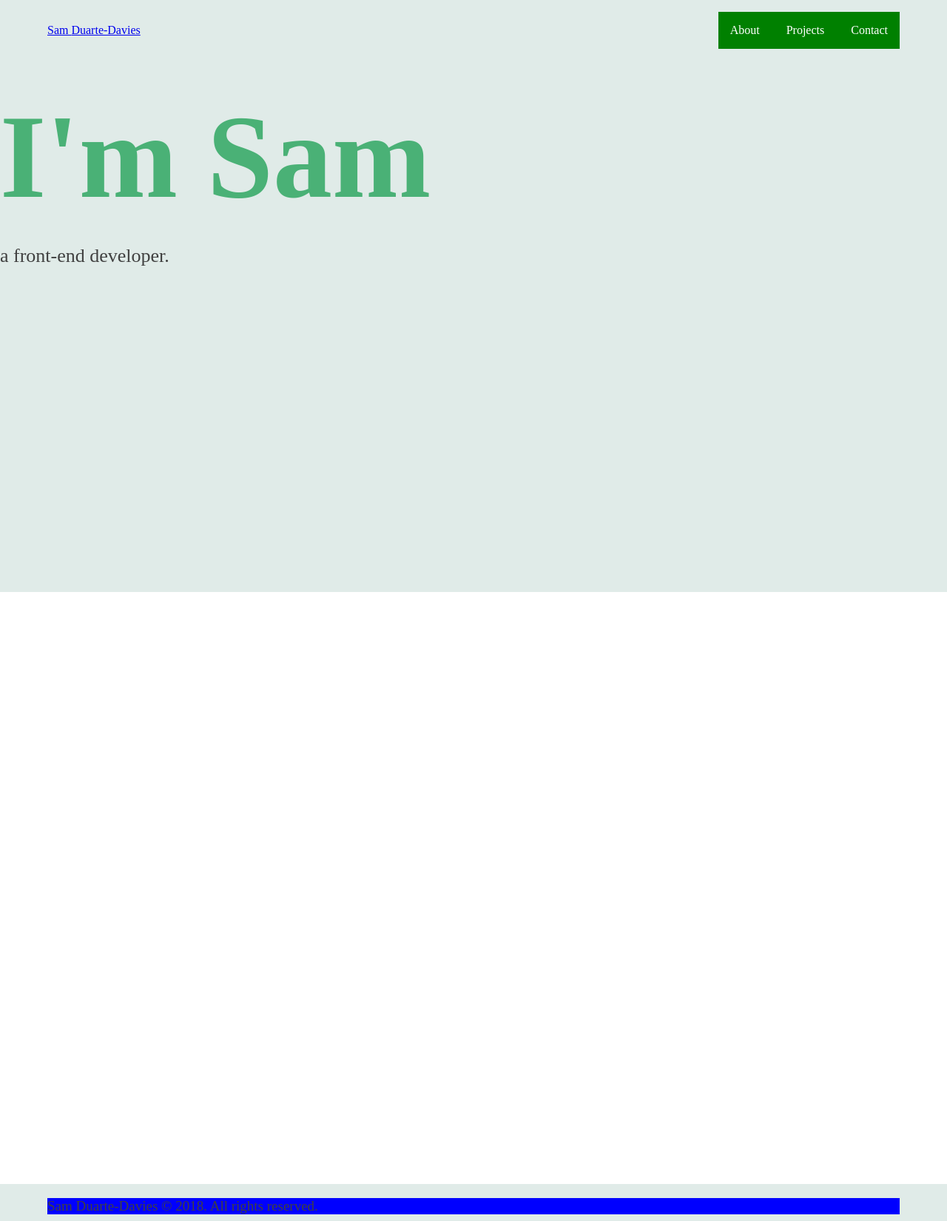
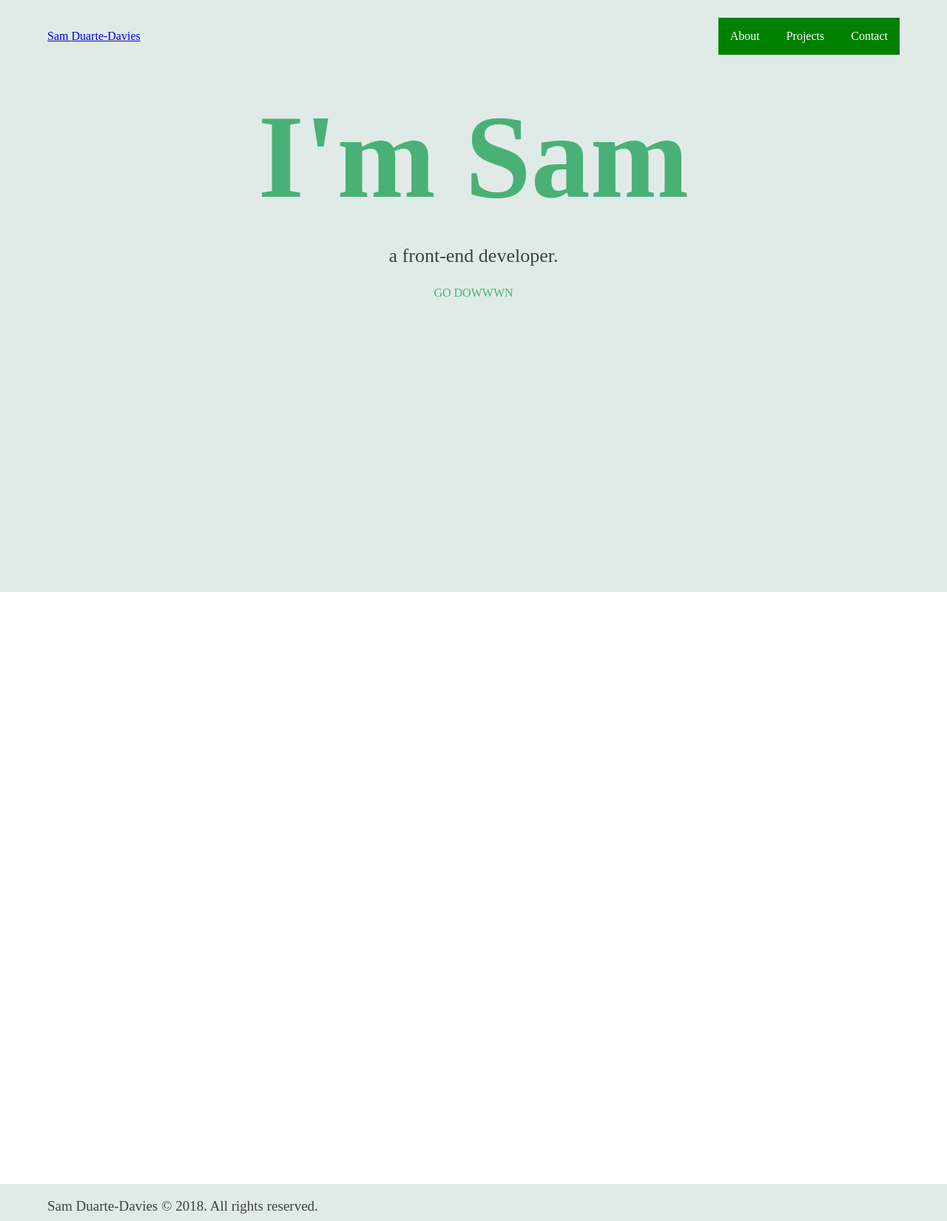
Before and after one commit to samduartedavies/portfolio-new, a PHP site: page / in a window 1280 px wide. Shown: the whole page at 74% size. Run offline with PHP 8.4, Linux system fonts and the light colour scheme; style sheets or scripts are compiled from the project's sources; some libraries are stand-ins or nearby versions.

Commit message:
navigation animates on scroll, sections sectionized

```diff
--- a/common/scss/_body.scss
+++ b/common/scss/_body.scss
@@ -29,3 +29,7 @@ html {
   min-height: 100%;
   position: relative;
 }
+
+.container {
+  @include containerize;
+}
--- a/common/scss/_container.scss
+++ /dev/null
@@ -1,6 +0,0 @@
-$module-name: container;
-
-.#{$module-name} {
-  @include containerize;
-  background: blue;
-}
--- a/common/scss/_header.scss
+++ b/common/scss/_header.scss
@@ -1,7 +1,17 @@
 .header {
+  height: 100px;
   position: fixed;
+  display: flex;
+  align-items: center;
   top: 0;
   z-index: 10;
   width: 100%;
   background: $secondary;
+  border-bottom: 2px solid $secondary;
+  transition: all 0.5s ease-in-out;
+  &--shrink {
+    height: 60px;
+    background: $white;
+    border-bottom-color: $grey;
+  }
 }
--- a/common/scss/_navigation.scss
+++ b/common/scss/_navigation.scss
@@ -1,7 +1,9 @@
 .navigation {
-  ul {
+  width: 100%;
+  &__menu {
     list-style-type: none;
     padding: 0;
+    margin: 0;
   }
   &__container {
     @include containerize;
@@ -17,11 +19,8 @@
   &__menu {
     background: green;
     list-style-type: none;
-    justify-content: space-between;
-    align-items: center;
     padding: 0;
     @include breakpoint('phone') {
-      flex-direction: column;
       height: auto;
       display: none;
     }
--- a/common/scss/_palette.scss
+++ b/common/scss/_palette.scss
@@ -1,5 +1,5 @@
 $primary: #4ab176;
 $secondary: #e0ebe8;
-$lgrey: grey;
+$grey: grey;
 $white: #ffffff;
 $text: #404040;
--- a/common/scss/_section.scss
+++ b/common/scss/_section.scss
@@ -1,6 +1,7 @@
-section {
+.section {
   min-height: 100vh;
-  &.banner {
+  text-align: center;
+  &--banner {
     background: $secondary;
     width: 100%;
     padding: 15vh 0;
--- a/common/scss/main.scss
+++ b/common/scss/main.scss
@@ -6,6 +6,5 @@
 @import '_body';
 @import '_typography';
 @import '_footer';
-@import '_container';
 @import '_page';
 @import '_section';
--- a/index.php
+++ b/index.php
@@ -1,13 +1,14 @@
 <?php include $_SERVER['DOCUMENT_ROOT'] . '/common/php/functions.php'; ?>
 
 <?php getHeader('Bellhouse Joseph - Lorem Ipsum', 'Lorm ipsum', 'page-home'); ?>
-  <section class="banner banner--sky">
-    <div class="banner__container">
+  <section class="section section--banner">
+    <div class="container">
       <h1>I'm Sam</h1>
       <p>a front-end developer.</p>
     </div>
+    <a class="section__next">GO DOWWWN</a>
   </section>
-  <section>
+  <section class="section">
 
   </section>
 
```
